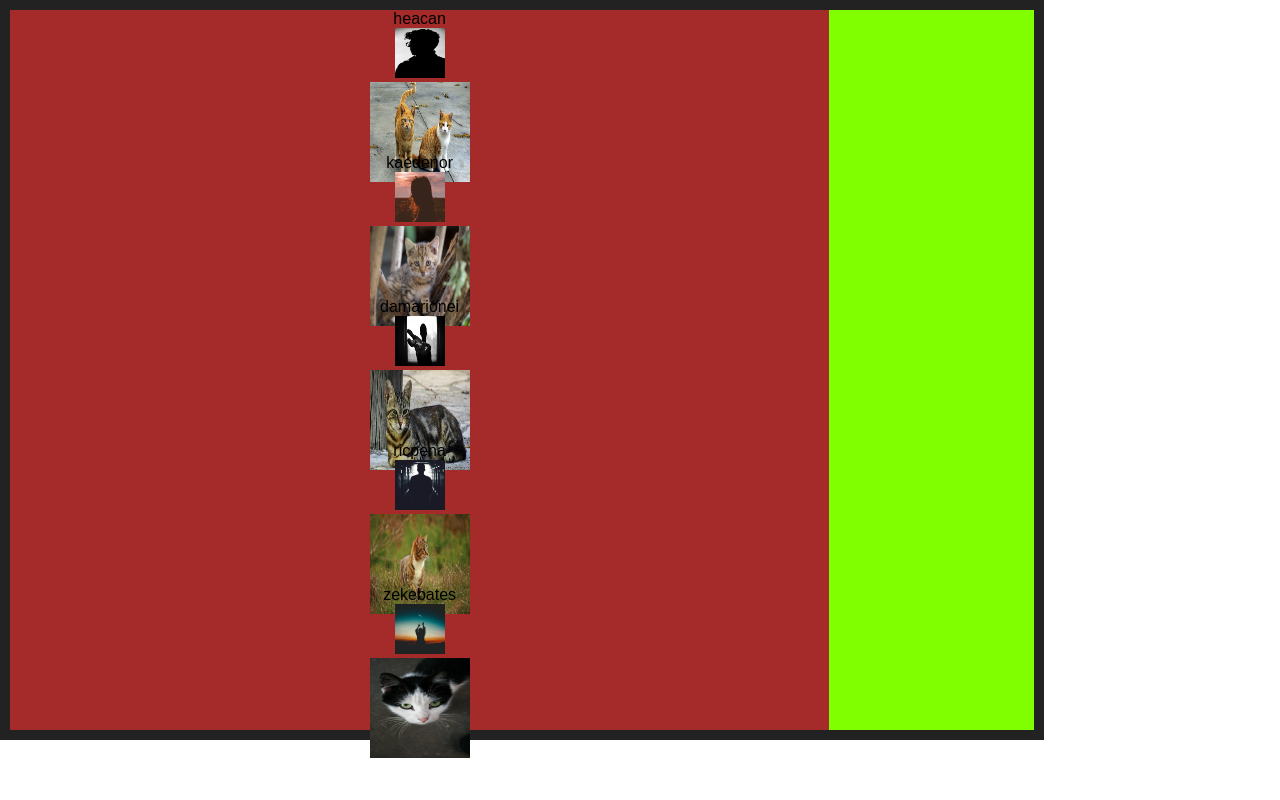
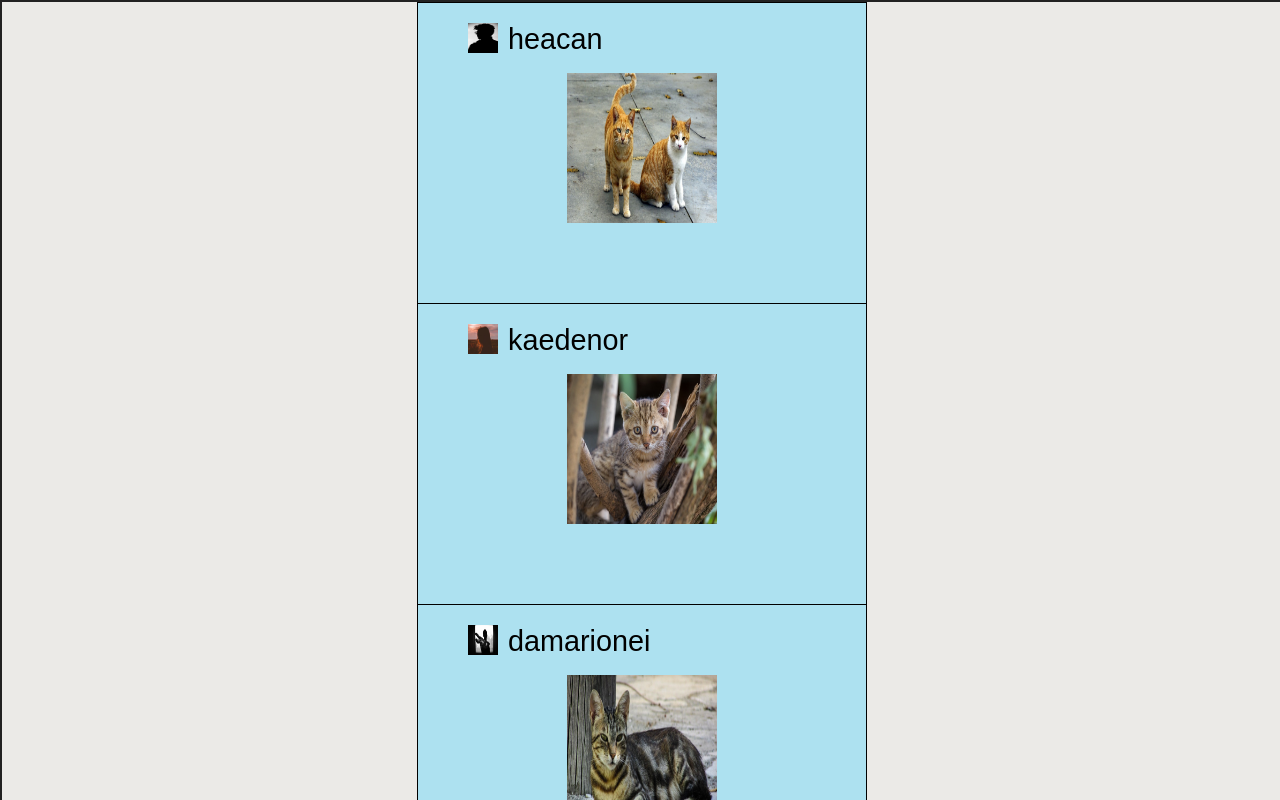
Before and after one commit to Mnargh/InstaGallery, a React (Create React App) app: page / in a window 1280 px wide. Shown: the top 800 px of the page. Built offline with nearby package versions, Linux system fonts and the light colour scheme.

Commit message:
Improved design and styling of postfeed

```diff
--- a/src/App.css
+++ b/src/App.css
@@ -30,29 +30,50 @@
 }
 
 .Postfeed {
+
   border-color: #222;
-  border-width: 10px;
+  border-width: 2px;
   border-style: solid;
-  background-color: chartreuse;
+  background-color: #EBEAE7;
   height: 90%;
-  width: 80%;
+  width: 100%;
 }
 
 .Post {
-  height: 20%;
-  width: 80%;
+  height: 300px;
+  width: 35%;
   align-self: center;
-  background-color: brown;
+  background-color:#ADE1F0;
   border-color: black;
-  border-width: 30px;
+  border-width: 1px;
+  border-style: solid;
+  border-bottom: 0px;
+
 }
 
 .Icon {
-  height: 50px;
-  width: 50px;
+  height: 30px;
+  width: 30px;
 }
 
 .Photo {
-  height: 100px;
-  width: 100px;
+  height: 150px;
+  width: 150px;
 }
+
+.Usericon {
+  float: left;
+  padding-left: 50px;
+  padding-top: 20px;
+}
+
+.Username {
+  float: left;
+  padding-left: 10px;
+  padding-top: 20px;
+  font-size: 1.8em;
+}
+
+.PostPhoto {
+  padding-top: 70px;
+}
--- a/src/App.js
+++ b/src/App.js
@@ -6,7 +6,9 @@ class App extends Component {
   render() {
     return (
       <div className="App">
-        <Postfeed />
+        <center>
+          <Postfeed />
+        </center>
       </div>
     );
   }
--- a/src/components/post.js
+++ b/src/components/post.js
@@ -1,5 +1,6 @@
 import React, { Component } from "react";
 import "../App.css";
+import { Grid, Col, Row } from "react-bootstrap";
 import Username from "./username";
 import UserIcon from "./usericon";
 import Photo from "./photo";
@@ -12,9 +13,23 @@ class Post extends Component {
 
   render() {
     return <div className="Post">
-        <Username username={this.props.username} />
-        <UserIcon usericon={this.props.usericon} />
-        <Photo photo={this.props.photo} />
+        <center>
+          <Grid>
+            <Row className="UserInfo">
+              <Col sm={1}>
+                <UserIcon usericon={this.props.usericon} />
+              </Col>
+              <Col sm={1}>
+                <Username username={this.props.username} />
+              </Col>
+            </Row>
+            <Row className="PostPhoto">
+              <Col sm={2}>
+                <Photo photo={this.props.photo} />
+              </Col>
+            </Row>
+          </Grid>
+        </center>
       </div>;
   }
 }
--- a/src/components/postfeed.js
+++ b/src/components/postfeed.js
@@ -9,6 +9,7 @@ class Postfeed extends Component {
     render() {
         return (
              <div className='Postfeed'>
+                <center>
                     {data.map((post, index) => {
                         return <Post
                         key={index}
@@ -17,8 +18,8 @@ class Postfeed extends Component {
                         photo = {post.imageLink}
                         />
 
-               }) }
-
+                    })}
+                </center>
              </div>
         );
     }
```
Lines whose indentation alone changed are shown as unchanged.
